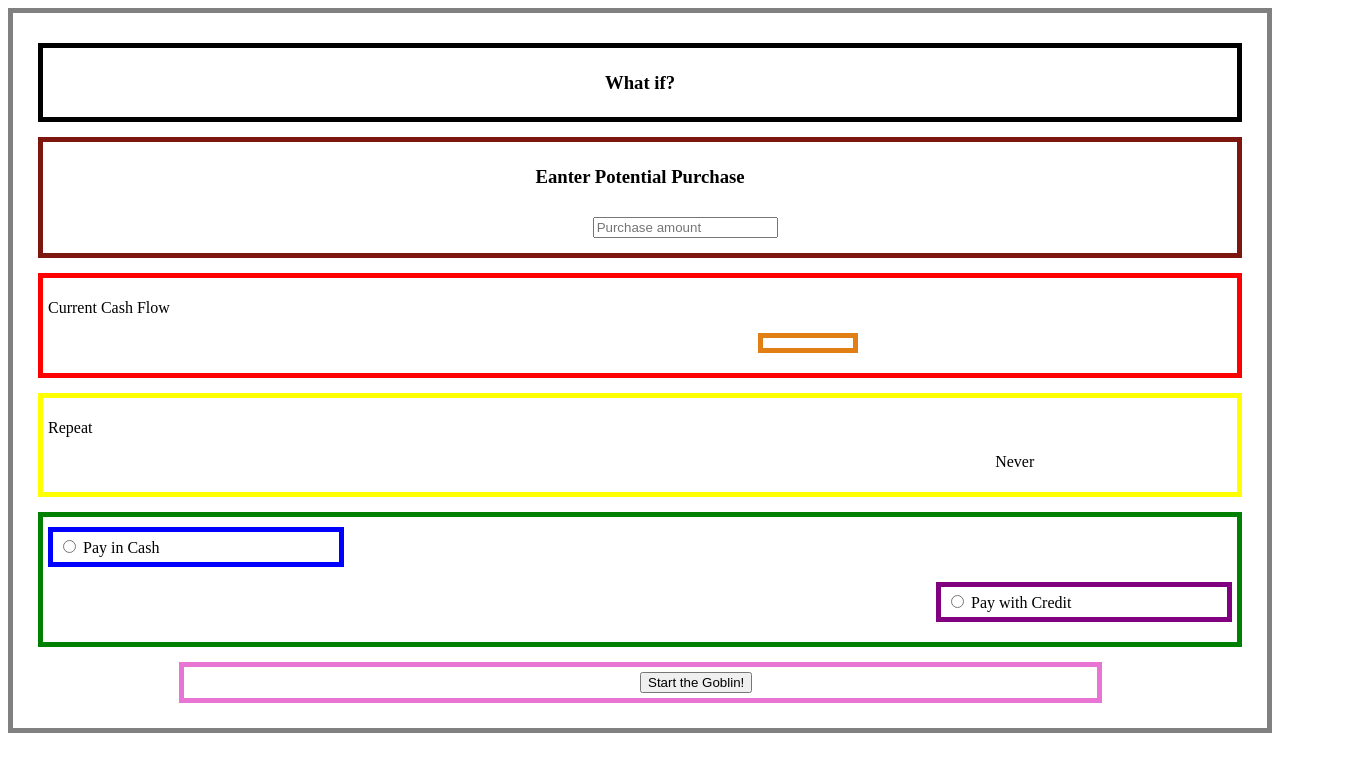
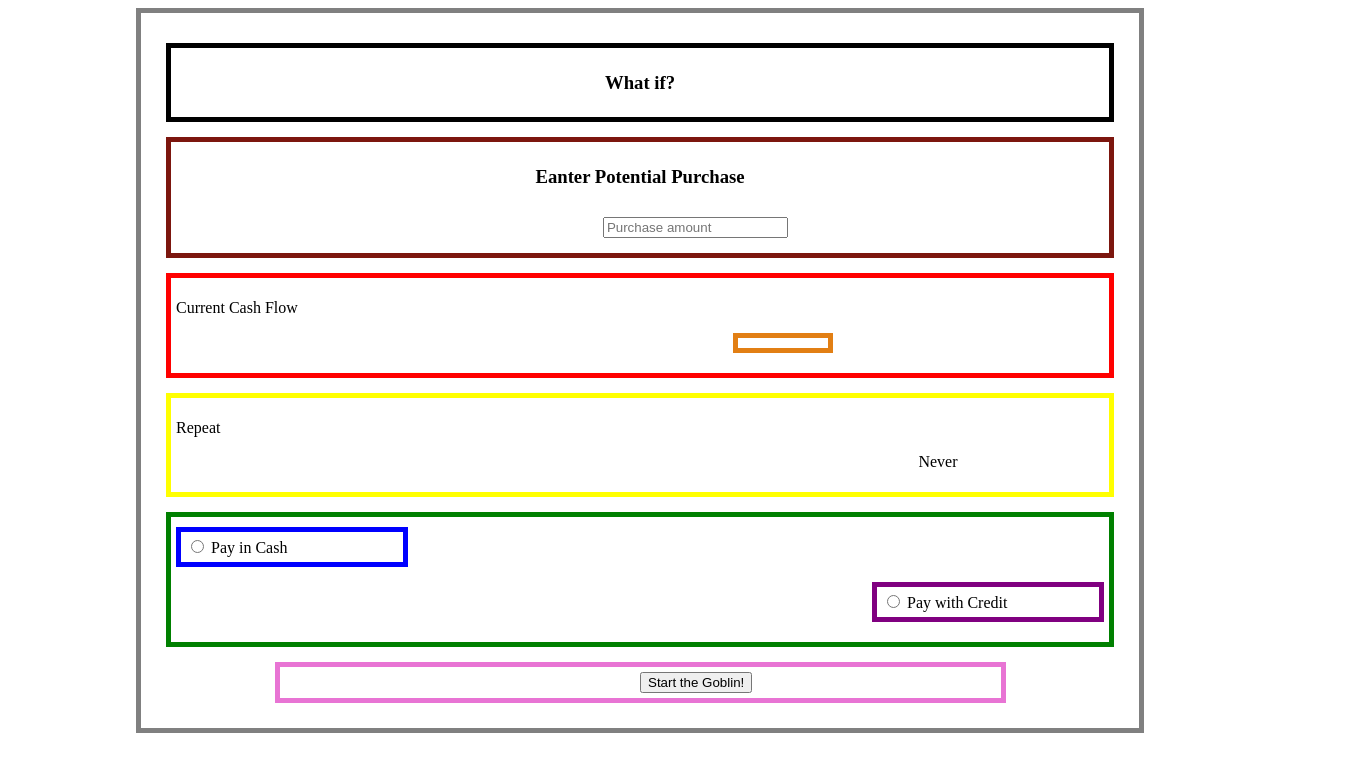
Before and after one commit to jpdaprato/pocket-goblin-client, a React (Vite) app: page / in a window 1280 px wide. Shown: the top 772 px of the page, 1370 px wide, since content can reach past the window. Built offline with nearby package versions, Linux system fonts and the light colour scheme; no server answers.

Commit message:
will fix the spacing with container div

```diff
--- a/src/components/Container.jsx
+++ b/src/components/Container.jsx
@@ -9,7 +9,9 @@ import Purchase from "./Purchase";
 const Container = () => {
   const divStyle = {
     border: "5px solid gray",
-    padding: "25px"
+    padding: "25px",
+    width: "75%",
+    margin: "auto"
   };
   return (
     <div style={divStyle}>
```
